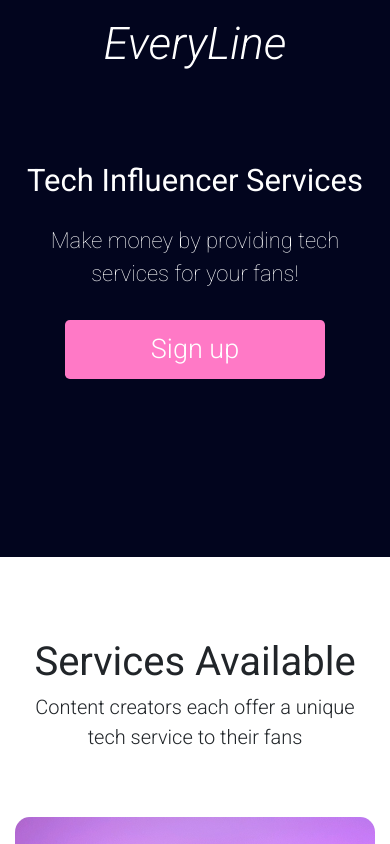
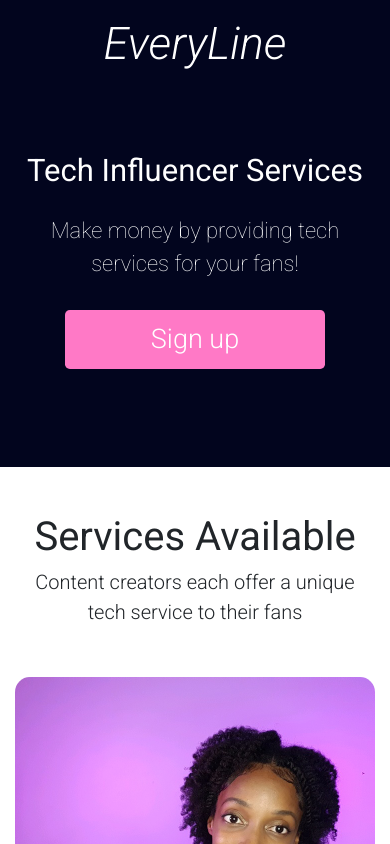
Before and after one commit to andrewroblesdev/EveryLine, a Next.js app: page / in a window 390 px wide. Shown: the top 844 px of the page. Built offline with nearby package versions, Linux system fonts and the light colour scheme.

Commit message:
Adjust positioning of elements relative to each other

```diff
--- a/components/landing/about/about.js
+++ b/components/landing/about/about.js
@@ -51,7 +51,6 @@ export default function About() {
                 </div>
             </div>
             <div className={`${styles.border} mb-5`}></div>
-            <div className={`${styles.border} mb-5`}></div>
         </div>
     )
 }
--- a/components/landing/about/about.module.css
+++ b/components/landing/about/about.module.css
@@ -4,7 +4,7 @@
     font-family: 'Roboto', sans-serif;
     font-size: 55px;
     font-weight: 400;
-    padding-top: 50px;
+    padding-top: 15px;
 }
 
 .subtitle {
@@ -31,7 +31,7 @@
 }
 
 .spacer {
-    height: 65px;
+    height: 50px;
 }
 
 @media(max-width: 600px) {
--- a/components/landing/landing.module.css
+++ b/components/landing/landing.module.css
@@ -73,7 +73,7 @@
     }
 
     .description {
-        padding-top: 30px;
+        padding-top: 20px;
         font-size: 31px;
         font-weight: 400;
     }
@@ -83,7 +83,7 @@
         max-width: none;
         max-height: none;
         font-size: 27px;
-        margin-bottom: 130px;
+        margin-bottom: 50px;
     }
 
     .editor {
```
